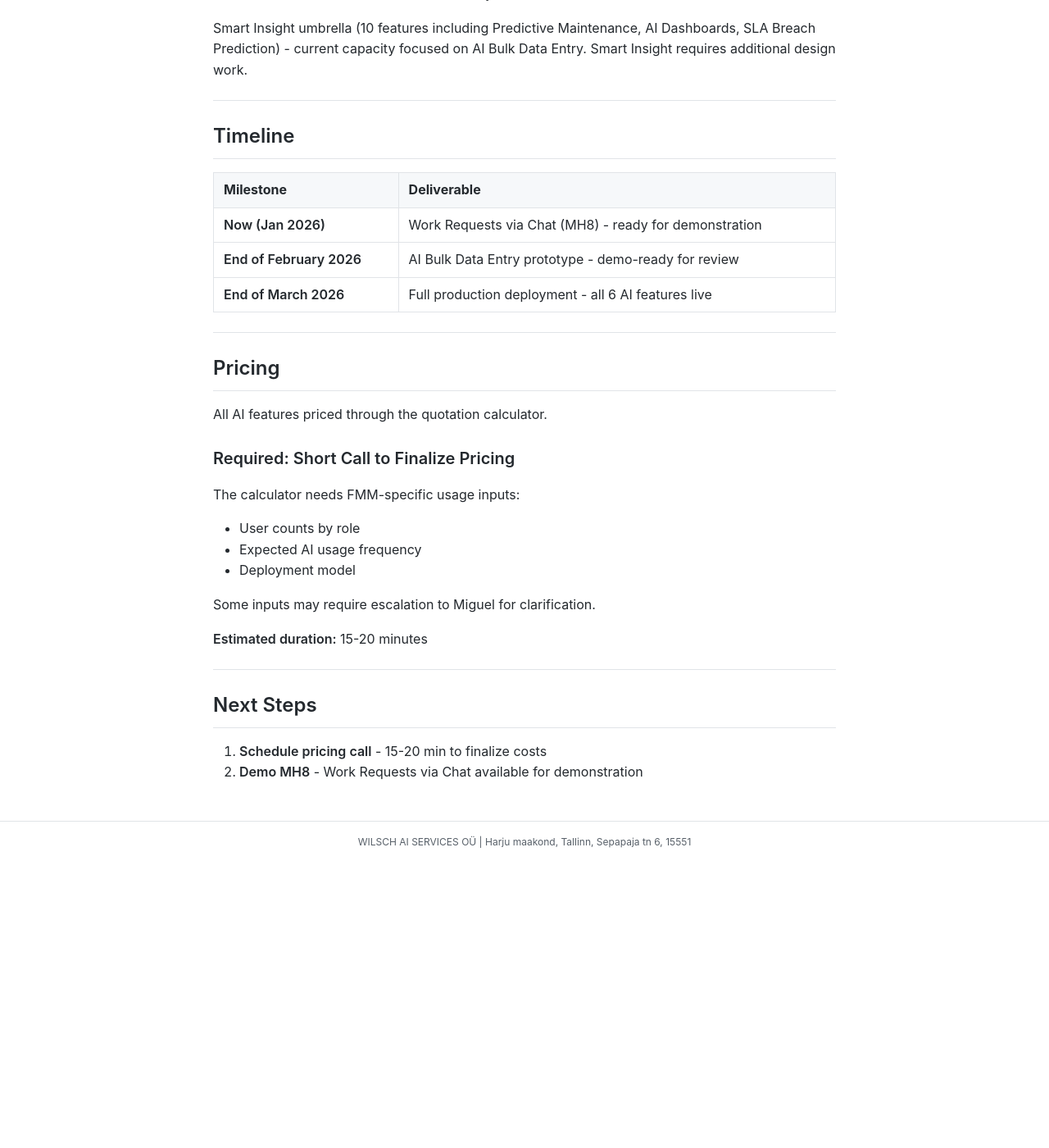
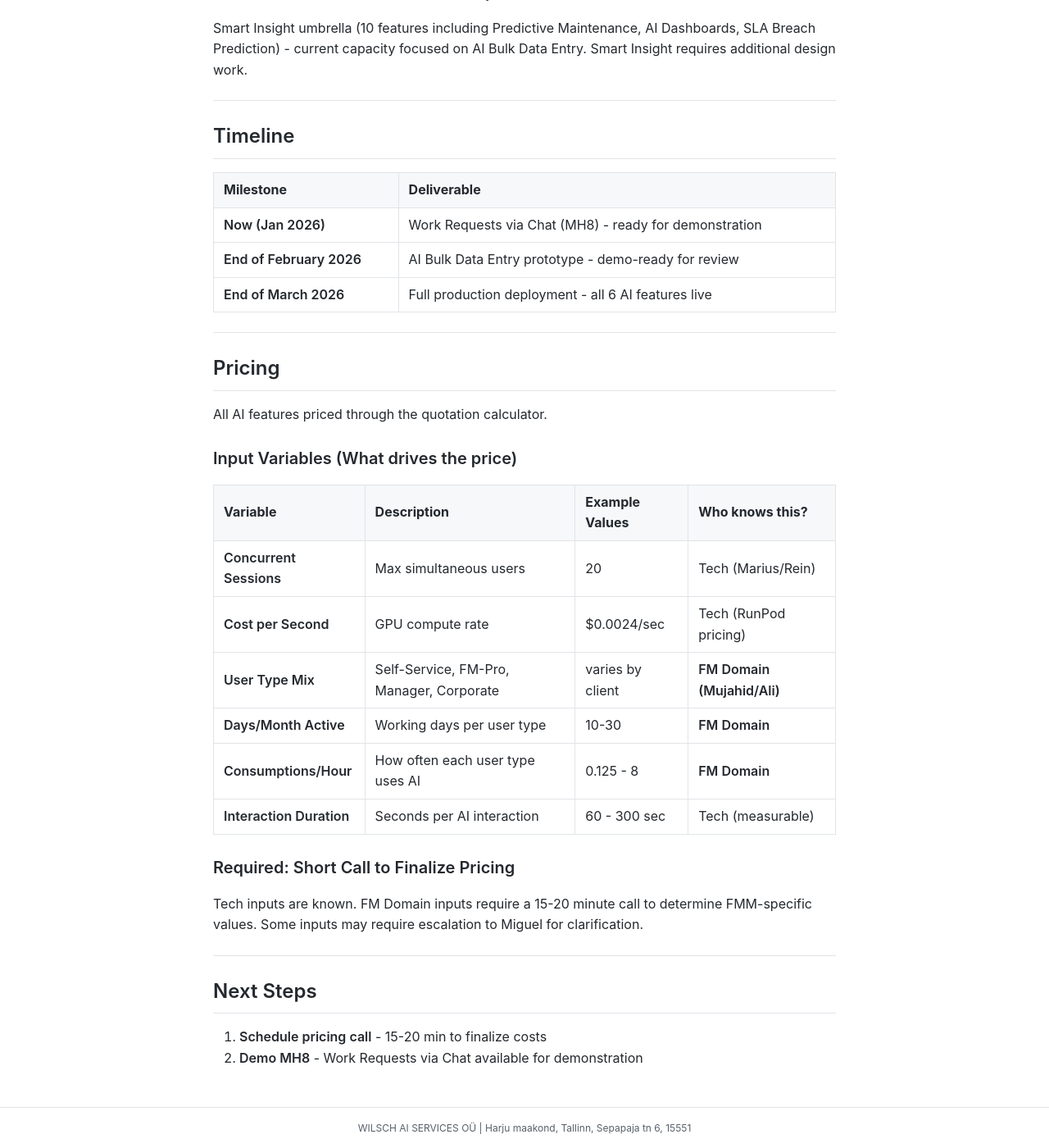
Before and after one commit to MariusWilsch/public-wilsch-ai-pages, a Jekyll site: the page built from project/archibus-fm-assistant/fmm-doha-ai-features-deliverable.md, in a window 1280 px wide and 1400 px high, scrolled down 1610 px. Shown: the whole window at 82% size. Built offline with Jekyll 4.4.1, drawn with Linux system fonts in a browser that asks for light colours; our own code applies the rules of GitHub Pages for plain Markdown files; before the commit the page ends 2661 px from its top, so only the background shows below that.

Commit message:
Sync from hippocampus 2026-01-31

```diff
--- a/project/archibus-fm-assistant/fmm-doha-ai-features-deliverable.md
+++ b/project/archibus-fm-assistant/fmm-doha-ai-features-deliverable.md
@@ -65,16 +65,20 @@ Smart Insight umbrella (10 features including Predictive Maintenance, AI Dashboa
 
 All AI features priced through the quotation calculator.
 
+### Input Variables (What drives the price)
+
+| Variable | Description | Example Values | Who knows this? |
+|----------|-------------|----------------|-----------------|
+| **Concurrent Sessions** | Max simultaneous users | 20 | Tech (Marius/Rein) |
+| **Cost per Second** | GPU compute rate | $0.0024/sec | Tech (RunPod pricing) |
+| **User Type Mix** | Self-Service, FM-Pro, Manager, Corporate | varies by client | **FM Domain (Mujahid/Ali)** |
+| **Days/Month Active** | Working days per user type | 10-30 | **FM Domain** |
+| **Consumptions/Hour** | How often each user type uses AI | 0.125 - 8 | **FM Domain** |
+| **Interaction Duration** | Seconds per AI interaction | 60 - 300 sec | Tech (measurable) |
+
 ### Required: Short Call to Finalize Pricing
 
-The calculator needs FMM-specific usage inputs:
-- User counts by role
-- Expected AI usage frequency
-- Deployment model
-
-Some inputs may require escalation to Miguel for clarification.
-
-**Estimated duration:** 15-20 minutes
+Tech inputs are known. FM Domain inputs require a 15-20 minute call to determine FMM-specific values. Some inputs may require escalation to Miguel for clarification.
 
 ---
 
```
